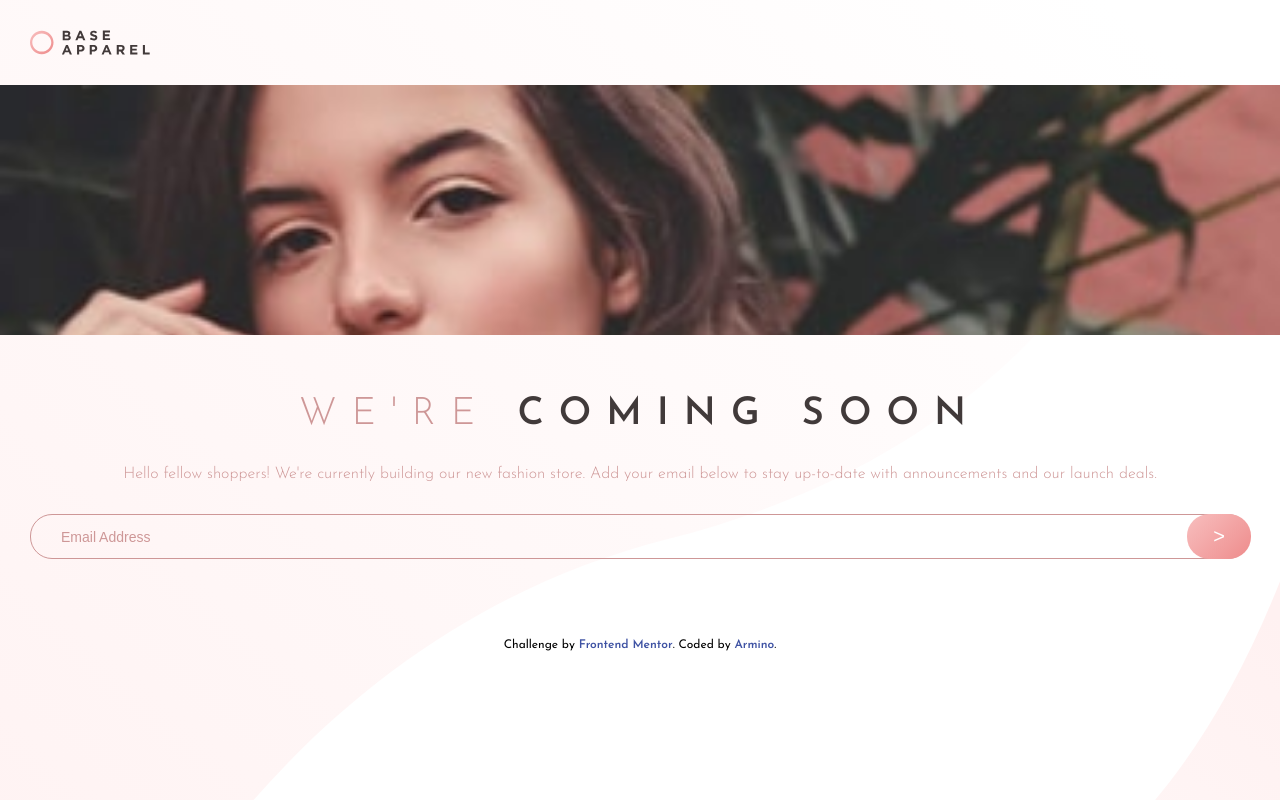
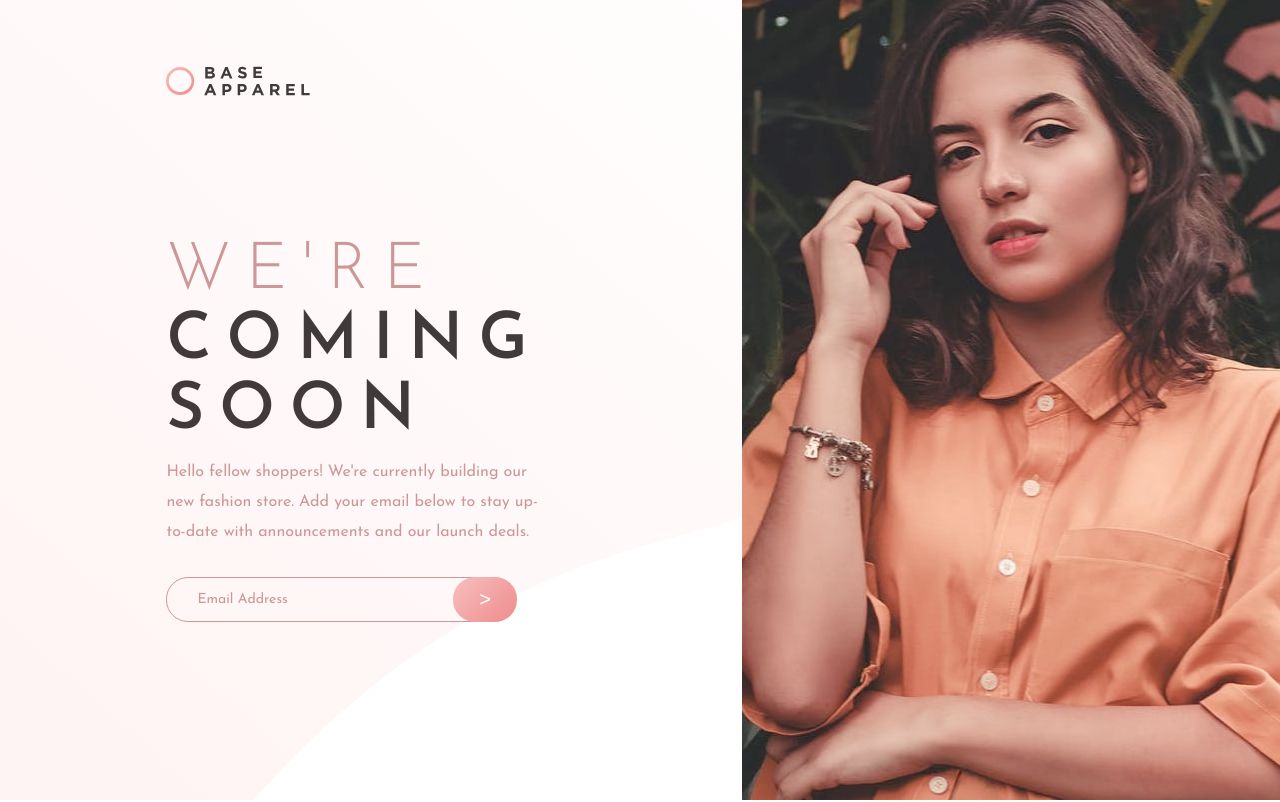
Before and after one commit to armino-dev/base-apparel, a website: page index.html in a window 1280 px wide. Shown: the top 802 px of the page. Drawn offline with Linux system fonts and the light colour scheme.

Commit message:
First version

```diff
--- a/css/style.css
+++ b/css/style.css
@@ -38,6 +38,8 @@ body {
     font-family: "Josefin Sans", sans-serif;
     font-size: 16px;
     min-height: 100vh;
+    display: flex;
+    flex-direction: column;
 }
 
 #wrapper {
@@ -45,12 +47,11 @@ body {
     background-size: cover;
     display: flex;
     flex-direction: column;
+    min-height: 800px;
+    width: 100%;
     max-width: 1440px;
-    height: 100vh;
 }
 
-header {
-}
 
 #brand {
     display: flex;
@@ -61,13 +62,17 @@ header {
 }
 
 #brand img {
-    height: 25px;
+    height: 22px;
 }
 
-.hero {
+.hero-mobile {
     height: 250px;
     background: url(/images/hero-mobile.jpg) no-repeat center top;
     background-size: cover;
+}
+
+.hero-desktop {
+    display: none;
 }
 
 main {
@@ -95,7 +100,7 @@ h2.title span.em {
 p {
     padding: 0 35px 30px 35px;
     text-align: center;
-    font-weight: 300;
+    font-weight: 400;
     line-height: 20px;
     color: var(--red-desaturated);
 }
@@ -143,6 +148,7 @@ p {
     border: 0;
     background: none;
     outline: none;
+    font-family: "Josefin Sans", sans-serif;
     font-size: 14px;
 }
 
@@ -153,6 +159,7 @@ p {
 
 .attribution {
     margin-top: 80px;
+    padding: 30px 0;
     font-size: 12px;
     text-align: center;
 }
@@ -164,3 +171,69 @@ p {
 .attribution a:hover {
     color: #63687e;
 }
+
+.container {
+    width: 100%;
+    padding-bottom: 30px;
+}
+
+@media only screen and (min-width: 768px) {
+    .container {
+        width: 58%;
+        padding: 0 13%;
+    }
+
+    #brand {
+        padding-left:0;
+        height: 32px;
+        margin-top: 65px;
+    }
+
+    #brand img {
+        height: 30px;
+    }
+
+    #wrapper {
+        flex-direction: row;
+    }
+
+    h2.title {
+        margin-top:140px;
+        margin-bottom: 10px;
+        font-size: 65px;
+        text-align: left;
+        line-height: 70px;
+    }
+
+    main {
+        align-items: flex-start;
+    }
+
+    p {
+        text-align: left;
+        padding-left: 0;
+        padding-top: 0;
+        font-size: 16px;
+        line-height: 30px;
+    }
+
+    .hero-mobile {
+        display: none;
+    }
+    .hero-desktop {
+        display: flex;
+        width: 42%;
+        min-height: 100%;
+        margin: 0 auto;
+        background: url(/images/hero-desktop.jpg) no-repeat;
+        background-size: cover;
+    }
+}
+
+
+@media only screen and (min-width: 1440px) {
+    body {
+        align-items: center;
+        justify-content: center;
+    }
+}
--- a/index.html
+++ b/index.html
@@ -13,9 +13,10 @@
 
 <body>
   <div id="wrapper">
+    <div class="container">
       <header>
         <h1 id="brand"><img src="/images/logo.svg" alt="logo"></h1>
-      <div class="hero"></div>
+        <div class="hero-mobile"></div>
       </header>
       <main>
         <h2 class="title"><span class="em">We're</span> coming soon</h2>
@@ -26,18 +27,20 @@
         <form class="input-container">
 
           <label for="email">Email address</label>
-          <input name="email" type="email" placeholder="Email Address" required  />
+          <input name="email" type="email" placeholder="Email Address" required />
           <button type="submit" class="btn">&gt;</button>
 
         </form>
       </main>
+    </div>
+    <div class="hero-desktop"></div>
+  </div>
   <footer>
     <div class="attribution">
       Challenge by <a href="https://www.frontendmentor.io?ref=challenge" target="_blank">Frontend Mentor</a>.
       Coded by <a href="https://github.com/armino-dev" title="See Armino's profile on GitHub">Armino</a>.
     </div>
   </footer>
-  </div>
 </body>
 
 </html>
```
Lines whose indentation alone changed are shown as unchanged.
